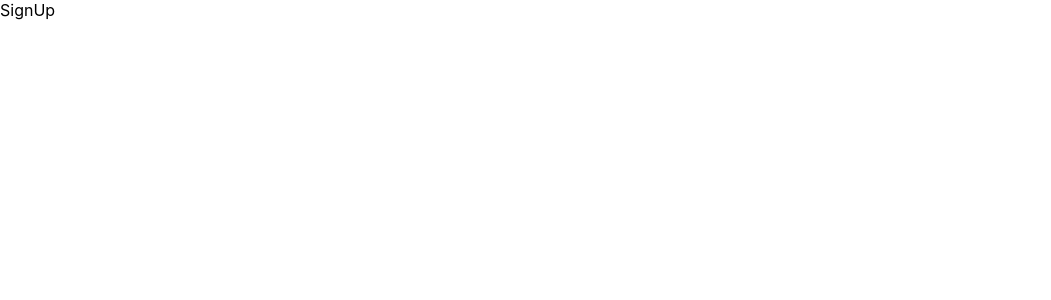
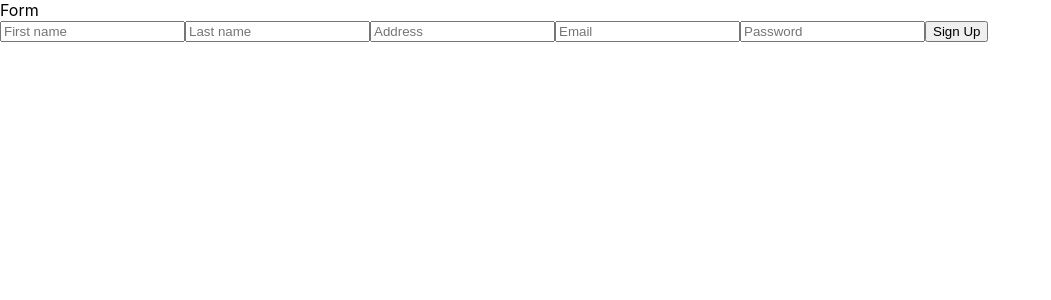
Before and after one commit to noelbentinganan/car-meet, a React (Create React App) app: page /sign-up in a window 1280 px wide. Shown: the top 300 px of the page, without its empty margins (0-1051 px from the left). Built offline with nearby package versions, Linux system fonts and the light colour scheme.

Commit message:
WIPg Google OAuth fn

```diff
--- a/src/App.js
+++ b/src/App.js
@@ -1,10 +1,12 @@
 import "./App.css";
 import { BrowserRouter as Router, Route, Routes } from "react-router-dom";
+import PrivateRoute from "./components/PrivateRoute";
 // Pages
 import Home from "./pages/Home";
 import SignIn from "./pages/SignIn";
 import SignUp from "./pages/SignUp";
 import UserProfile from "./pages/UserProfile";
+import ForgotPassword from "./pages/ForgotPassword";
 
 function App() {
   return (
@@ -12,9 +14,12 @@ function App() {
       <Router>
         <Routes>
           <Route path="/" element={<Home />} />
+          <Route path="/user-profile" element={<PrivateRoute />}>
+            <Route path="/user-profile" element={<UserProfile />} />
+          </Route>
+          <Route path="/forgot-password" element={<ForgotPassword />} />
           <Route path="/sign-in" element={<SignIn />} />
           <Route path="/sign-up" element={<SignUp />} />
-          <Route path="/user-profile" element={<UserProfile />} />
         </Routes>
       </Router>
     </>
--- /dev/null
+++ b/src/components/PrivateRoute.jsx
@@ -0,0 +1,19 @@
+import { Navigate, Outlet } from "react-router-dom";
+
+// Custom hook
+import useAuthStatus from "../hooks/useAuthStatus";
+
+const PrivateRoute = () => {
+  // Check loggednIn, checkingStatus from useAuthStatus hook
+  const { loggedIn, checkingStatus } = useAuthStatus();
+
+  // If checkingStatus is true, show Checking Status...
+  if (checkingStatus) {
+    return <div>Checking Status...</div>;
+  }
+
+  // If loggedIn is true, go to Outlet, else direct the user to /sign-in
+  return loggedIn ? <Outlet /> : <Navigate to="/sign-in" />;
+};
+
+export default PrivateRoute;
--- a/src/firebase.config.js
+++ b/src/firebase.config.js
@@ -1,9 +1,9 @@
 import { initializeApp } from "firebase/app";
-import { getAnalytics } from "firebase/analytics";
+// import { getAnalytics } from "firebase/analytics";
 import { getFirestore } from "firebase/firestore";
 
 const firebaseConfig = {
-  apiKey: process.env.FIREBASE_API_KEY,
+  apiKey: "AIzaSyDLR4R66b0UL9KAa9V3Dtn3g-lZzAmhsvQ",
   authDomain: "car-meet-effc2.firebaseapp.com",
   projectId: "car-meet-effc2",
   storageBucket: "car-meet-effc2.firebasestorage.app",
@@ -13,6 +13,7 @@ const firebaseConfig = {
 };
 
 // Initialize Firebase
-const app = initializeApp(firebaseConfig);
+// initializeApp(firebaseConfig);
+initializeApp(firebaseConfig);
 export const db = getFirestore();
-const analytics = getAnalytics(app);
+// const analytics = getAnalytics(app);
--- /dev/null
+++ b/src/hooks/useAuthStatus.js
@@ -0,0 +1,31 @@
+import { useEffect, useState, useRef } from "react";
+// Firebase
+import { getAuth, onAuthStateChanged } from "firebase/auth";
+
+const useAuthStatus = () => {
+  const [loggedIn, setLoggedIn] = useState(false);
+  const [checkingStatus, setCheckingStatus] = useState(true);
+  const isMounted = useRef(true); // For mounting issues - cleanup
+
+  useEffect(() => {
+    if (isMounted) {
+      const auth = getAuth();
+
+      // If a user is found logged in, set setLoggedIn to true
+      onAuthStateChanged(auth, (user) => {
+        if (user) {
+          setLoggedIn(true);
+        }
+        // If no user found, set setLoggedIn to false
+        setCheckingStatus(false);
+      });
+    }
+    return () => {
+      isMounted.current = false;
+    };
+  }, [isMounted]);
+
+  return { loggedIn, checkingStatus };
+};
+
+export default useAuthStatus;
--- /dev/null
+++ b/src/pages/ForgotPassword.jsx
@@ -0,0 +1,49 @@
+import { useState } from "react";
+import { Link } from "react-router-dom";
+// firebase imports
+import { getAuth, sendPasswordResetEmail } from "firebase/auth";
+
+const ForgotPassword = () => {
+  const [email, setEmail] = useState("");
+
+  // onChange fn
+  const onChange = (e) => {
+    setEmail(e.target.value);
+  };
+
+  // onSubmit fn
+  const onSubmit = async (e) => {
+    e.preventDefault();
+
+    try {
+      // 1. Initialize getAuth
+      const auth = getAuth();
+
+      // 2. Use sendPasswordResetEmail fn - combine auth + email
+      await sendPasswordResetEmail(auth, email);
+      console.log(auth);
+    } catch (error) {
+      console.log(error);
+    }
+  };
+
+  return (
+    <div>
+      <form onSubmit={onSubmit}>
+        <input
+          type="email"
+          placeholder="Email"
+          id="email"
+          value={email}
+          onChange={onChange}
+        />
+
+        <Link to="/sign-in">Sign In Instead</Link>
+
+        <button>Send Reset Link</button>
+      </form>
+    </div>
+  );
+};
+
+export default ForgotPassword;
--- a/src/pages/SignIn.jsx
+++ b/src/pages/SignIn.jsx
@@ -1,10 +1,15 @@
 import { useState } from "react";
+import { useNavigate, Link } from "react-router-dom";
 // firebase imports
+import { getAuth, signInWithEmailAndPassword } from "firebase/auth";
 
 const SignIn = () => {
   // formData
   const [formData, setFormData] = useState({ email: "", password: "" });
   const { email, password } = formData;
+
+  // React-router-dom init
+  const navigate = useNavigate();
 
   // onChange fn
   // 1. This will target the input values
@@ -16,11 +21,31 @@ const SignIn = () => {
   };
 
   // onSubmit fn
-  const onSubmit = (e) => {
+  const onSubmit = async (e) => {
     e.preventDefault();
 
     // const data = { email, password }; // For testing - get the data that has been input to email and password
     // console.log(data);
+
+    try {
+      // Initialize getAuth fn
+      const auth = getAuth();
+
+      // Get the user and password - This will now create a new user
+      const userCredential = await signInWithEmailAndPassword(
+        auth,
+        email,
+        password
+      );
+
+      // Validation
+      if (userCredential.user) {
+        console.log(userCredential.user);
+        navigate("/");
+      }
+    } catch (error) {
+      console.log(error);
+    }
   };
 
   return (
@@ -30,14 +55,18 @@ const SignIn = () => {
           type="email"
           id="email"
           placeholder="Email"
+          value={email}
           onChange={onChange}
         />
         <input
           type="password"
           id="password"
           placeholder="Password"
+          value={password}
           onChange={onChange}
         />
+
+        <Link to="/forgot-password">Forgot Password</Link>
         <button>Submit</button>
       </form>
     </>
--- a/src/pages/SignUp.jsx
+++ b/src/pages/SignUp.jsx
@@ -1,5 +1,120 @@
+import { useState } from "react";
+import { Link, useNavigate } from "react-router-dom";
+// firebase imports
+import {
+  getAuth,
+  createUserWithEmailAndPassword,
+  updateProfile,
+} from "firebase/auth";
+import { setDoc, doc, serverTimestamp } from "firebase/firestore";
+import { db } from "../firebase.config";
+
 const SignUp = () => {
-  return <div>SignUp</div>;
+  // User form data
+  const [formData, setFormData] = useState({
+    firstName: "",
+    lastName: "",
+    address: "",
+    email: "",
+    password: "",
+  });
+  const { firstName, lastName, address, email, password } = formData;
+
+  const navigate = useNavigate();
+
+  // onChange fn
+  const onChange = (e) => {
+    setFormData((prevState) => ({
+      ...prevState,
+      [e.target.id]: e.target.value,
+    }));
+  };
+
+  // onSubmit fn
+  const onSubmit = async (e) => {
+    e.preventDefault();
+
+    // const data = { ...formData }; // For testing - get the data that has been input to email and password
+    // console.log(data);
+
+    try {
+      // Initialize getAuth fn
+      const auth = getAuth();
+
+      const userCredential = await createUserWithEmailAndPassword(
+        auth,
+        email,
+        password
+      );
+
+      // ! For database needs
+      const user = userCredential.user;
+
+      updateProfile(auth.currentUser, {
+        displayName: firstName,
+      });
+
+      // Save to firestore process:
+      // 1.
+      const formDataCopy = { ...formData }; // Copy all formData
+      delete formDataCopy.password; // Remove the password so that it will not save to firestore
+      formDataCopy.timestamp = serverTimestamp(); // Add timestamp property to formDataCopy object and use serverTimestamp
+
+      // 2.
+      await setDoc(doc(db, "users", user.uid), formDataCopy);
+
+      console.log(formDataCopy);
+
+      navigate("/");
+    } catch (error) {
+      console.log(error);
+    }
+  };
+
+  return (
+    <div>
+      Form
+      <form onSubmit={onSubmit}>
+        <input
+          type="text"
+          placeholder="First name"
+          id="firstName"
+          value={firstName}
+          onChange={onChange}
+        />
+        <input
+          type="text"
+          placeholder="Last name"
+          id="lastName"
+          value={lastName}
+          onChange={onChange}
+        />
+        <input
+          type="text"
+          placeholder="Address"
+          id="address"
+          value={address}
+          onChange={onChange}
+        />
+        <input
+          type="email"
+          placeholder="Email"
+          id="email"
+          value={email}
+          onChange={onChange}
+        />
+        <input
+          type="text"
+          placeholder="Password"
+          id="password"
+          value={password}
+          onChange={onChange}
+        />
+
+        <button>Sign Up</button>
+      </form>
+    </div>
+  );
 };
 
 export default SignUp;
```
Also changed, not shown: src/components/GoogleOAuth.jsx (added, +35 -0 lines).
